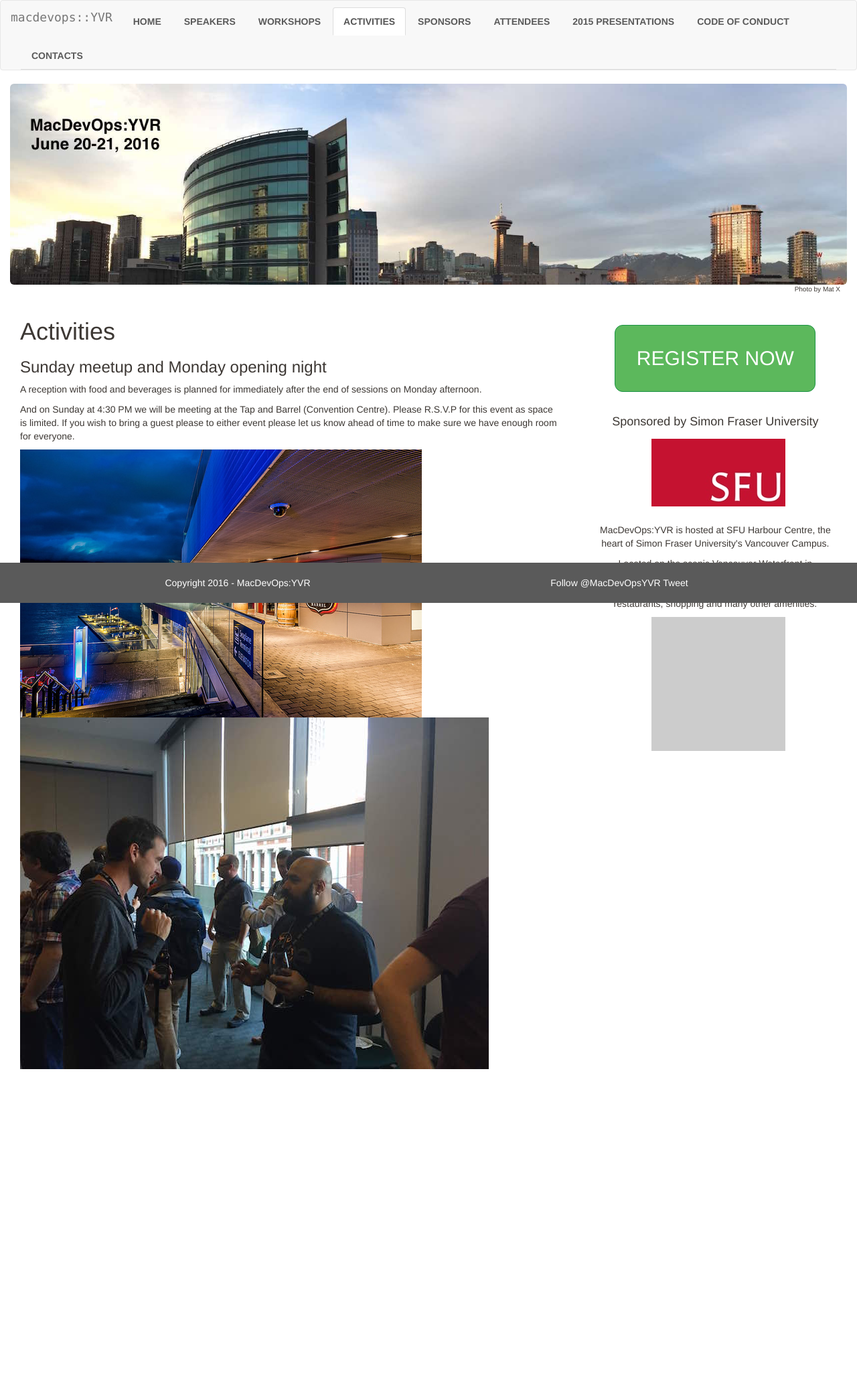
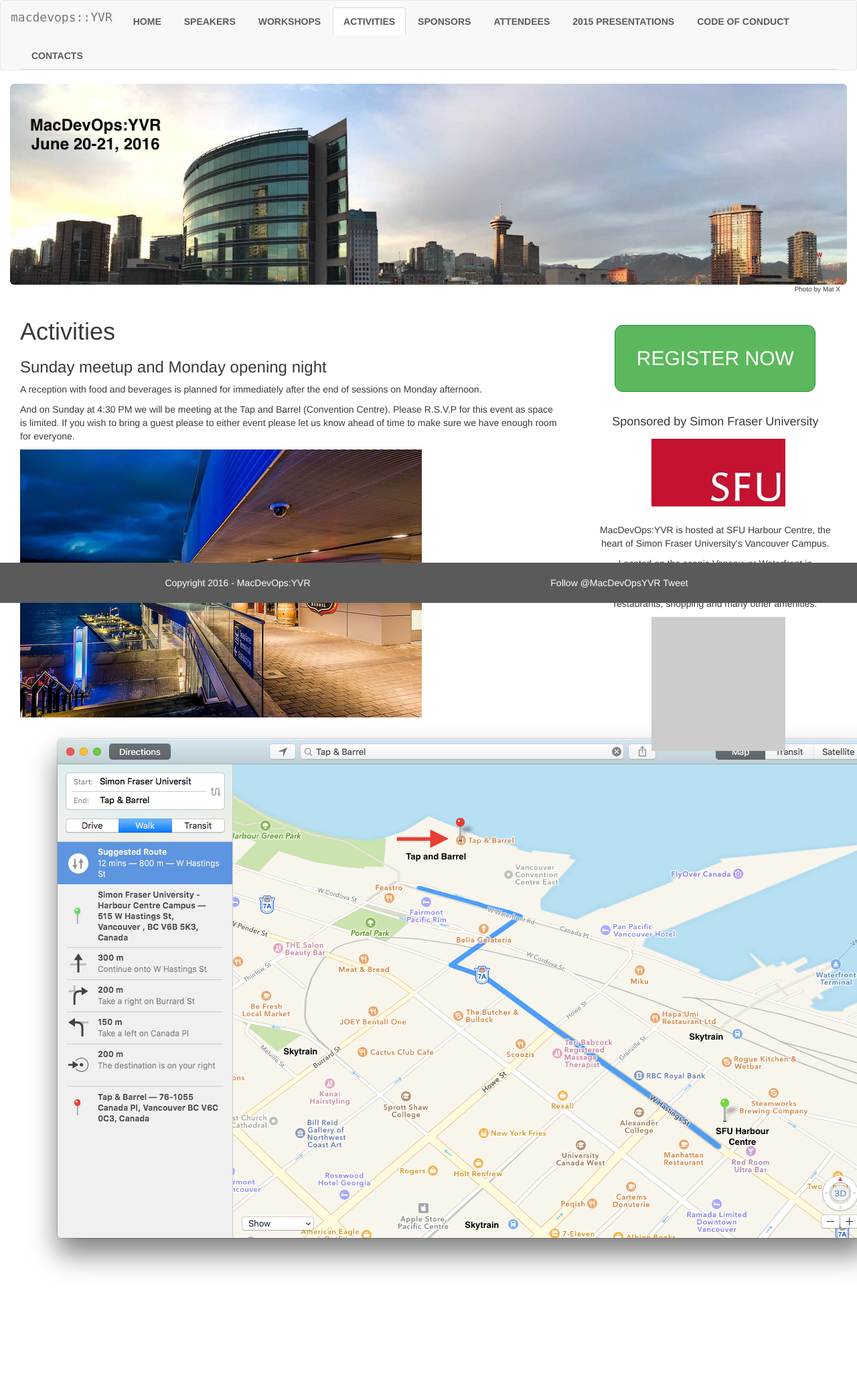
Before and after one commit to macdevopsyvr/macdevopsyvr.github.io, a Jekyll site: the page built from activities/index.md, in a window 1280 px wide. Shown: the whole page at 67% size. Built offline with Jekyll 4.4.1, drawn with Linux system fonts in a browser that asks for light colours; comment, search, counter and statistics services are not loaded; before the commit the page ends 1746 px from its top, so only the background shows below that.

Commit message:
Added the tap map
Tap and Barrel map included now.

```diff
--- a/activities/index.md
+++ b/activities/index.md
@@ -17,5 +17,4 @@
 <p>
 <img src="/assets/BarrelRoom2.jpg">
 <img src="/assets/tap-barrel-3D.png">
-<img src="/assets/IMG_8904-reception_sml.jpg">
 </p>
```
Also changed, not shown: assets/tap-barrel-3D.png (added).
